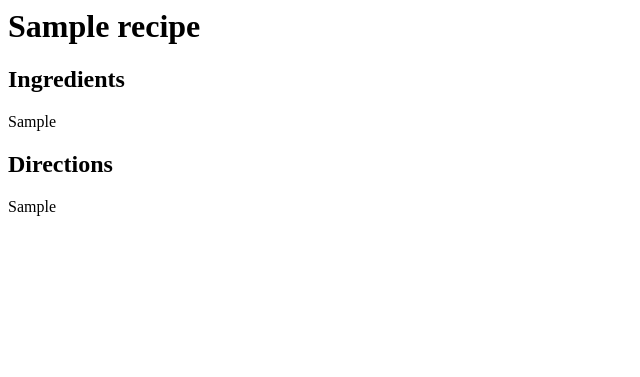
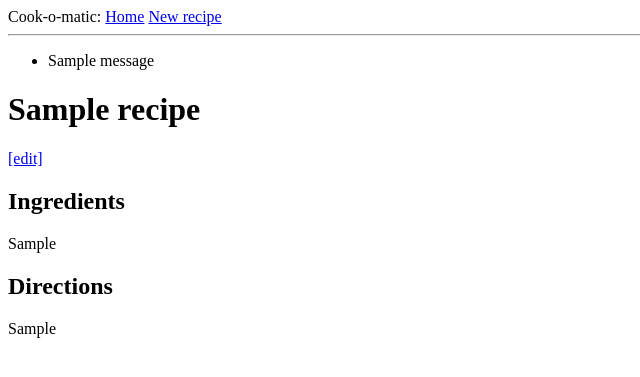
Before and after one commit to mcastellin/cookomatic, a Flask app: page /recipe/1 in a window 1280 px wide. Shown: the top 377 px of the page, without its empty margins (0-640 px from the left). Run offline with Flask 2, Linux system fonts and the light colour scheme; tables that the repository leaves empty hold one stand-in row (values such as "Sample post"); one stand-in notice (Sample message) is shown.

Commit message:
feat: implement forms to save and edit recipes
Now routes and forms to create and edit recipes are in place

```diff
--- a/app/routes.py
+++ b/app/routes.py
@@ -1,6 +1,13 @@
-from app import app
+from app import app, db
 from app.models import Recipe
-from flask import render_template
+from app.forms import RecipeForm
+from flask import render_template, flash, redirect
+
+
+def save_recipe(recipe, form):
+    form.populate_obj(recipe)
+    db.session.add(recipe)
+    db.session.commit()
 
 
 @app.route("/")
@@ -14,3 +21,27 @@ def index():
 def recipe(id):
     recipe = Recipe.query.filter_by(id=id).first_or_404()
     return render_template("details.html", title=recipe.name, recipe=recipe)
+
+
+@app.route("/edit/recipe/<id>", methods=["GET", "POST"])
+def edit_recipe(id):
+    recipe = Recipe.query.filter_by(id=id).first_or_404()
+    form = RecipeForm(obj=recipe)
+    if form.validate_on_submit():
+        save_recipe(recipe, form)
+        flash("Recipe {} saved succesfully".format(form.name.data))
+        return redirect("/recipe/{}".format(recipe.id))
+
+    return render_template("edit.html", title="Edit recipe", form=form)
+
+
+@app.route("/new/recipe", methods=["GET", "POST"])
+def new_recipe():
+    form = RecipeForm()
+    if form.validate_on_submit():
+        recipe = Recipe()
+        save_recipe(recipe, form)
+        flash("Recipe {} added successfully".format(form.name.data))
+        return redirect("/index")
+
+    return render_template("edit.html", title="Create recipe", form=form)
--- /dev/null
+++ b/app/templates/base.html
@@ -0,0 +1,28 @@
+<html>
+    <head>
+        {% if title %}
+        <title>{{ title }} - Cook-o-matic</title>
+        {% else %}
+        <title>Cook-o-matic - Welcome!</title>
+        {% endif %}
+    </head>
+    <body>
+        <div>Cook-o-matic:
+            <a href="{{ url_for('index') }}">Home</a>
+            <a href="{{ url_for('new_recipe') }}">New recipe</a>
+        </div>
+        <hr>
+
+        {% with messages = get_flashed_messages() %}
+        {% if messages %}
+        <ul>
+            {% for message in messages %}
+            <li>{{ message }}</li>
+            {% endfor %}
+        </ul>
+        {% endif %}
+        {% endwith %}
+
+        {% block content %}{% endblock %}
+    </body>
+</html>
--- a/app/templates/details.html
+++ b/app/templates/details.html
@@ -1,15 +1,12 @@
+{% extends "base.html" %}
 
-<html>
-    <head>
-        <title>{{ title }} - Cook-o-matic</title>
-    </head>
-    <body>
-        <h1>{{ recipe.name }}</h1>
+{% block content %}
+<h1>{{ recipe.name }}</h1>
+<a href="{{ url_for('edit_recipe', id=recipe.id) }}">[edit]</a>
 
-        <h2>Ingredients</h2>
-        <div><p>{{ recipe.ingredients }}</p></div>
+<h2>Ingredients</h2>
+<div><p>{{ recipe.ingredients }}</p></div>
 
-        <h2>Directions</h2>
-        <div><p>{{ recipe.directions }}</p></div>
-    </body>
-</html>
+<h2>Directions</h2>
+<div><p>{{ recipe.directions }}</p></div>
+{% endblock %}
--- a/requirements.txt
+++ b/requirements.txt
@@ -6,6 +6,7 @@ click==7.1.2
 Flask==1.1.2
 Flask-Migrate==2.5.3
 Flask-SQLAlchemy==2.4.3
+Flask-WTF==0.14.3
 itsdangerous==1.1.0
 Jinja2==2.11.2
 Mako==1.1.3
@@ -19,3 +20,4 @@ SQLAlchemy==1.3.17
 toml==0.10.1
 typed-ast==1.4.1
 Werkzeug==1.0.1
+WTForms==2.3.1
```
Also changed, not shown: app/forms.py (added, +11 -0 lines), app/templates/edit.html (added, +32 -0 lines), app/templates/index.html (+4 -8 lines).
